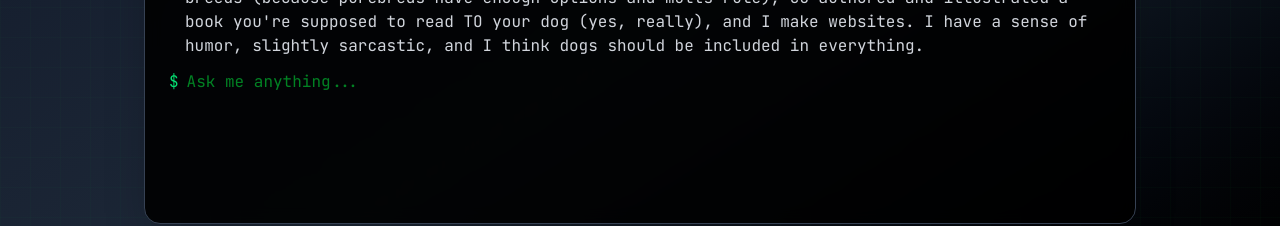
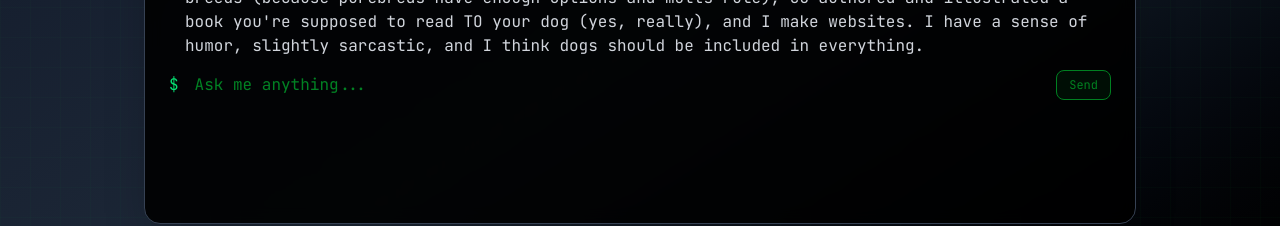
Before and after one commit to mt1219/mike-turko-site, a Next.js app: page / in a window 1280 px wide. Shown: the part 353-579 px from the top of the page. Built offline with nearby package versions, Linux system fonts and the light colour scheme.

Commit message:
send button

```diff
--- a/src/components/sections/Hero.tsx
+++ b/src/components/sections/Hero.tsx
@@ -165,7 +165,7 @@ export default function Hero() {
                             </div>
 
                             <form onSubmit={handleSubmit} className="mt-3">
-                                <div className="flex items-center">
+                                <div className="flex items-center gap-2">
                                     <span className="text-green-400 mr-2">$</span>
                                     <input
                                         ref={inputRef}
@@ -178,6 +178,13 @@ export default function Hero() {
                                         disabled={isProcessing}
                                         placeholder={isProcessing ? "Thinking..." : "Ask me anything..."}
                                     />
+                                    <button
+                                        type="submit"
+                                        disabled={!inputValue.trim() || isProcessing}
+                                        className="px-3 py-1.5 bg-[#00ff41]/10 border border-[#00ff41] rounded-lg text-[#00ff41] text-xs hover:bg-[#00ff41]/20 transition disabled:opacity-50"
+                                    >
+                                        Send
+                                    </button>
                                 </div>
                             </form>
 
```
